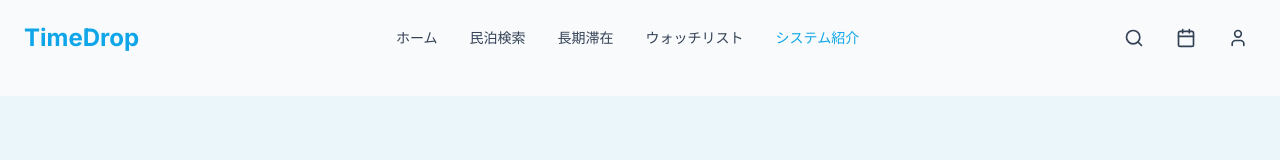
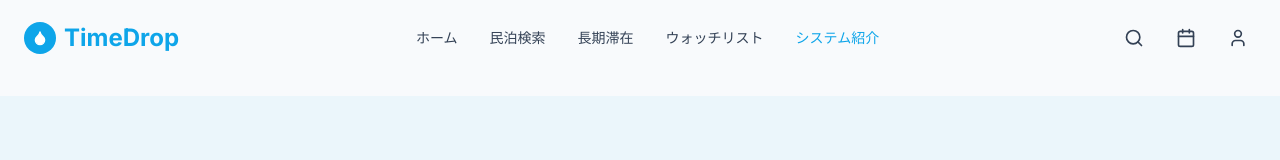
Before and after one commit to enablerdao/timedrop, a React (Vite) app: page /about in a window 1280 px wide. Shown: the top 160 px of the page. Built offline with nearby package versions, Linux system fonts and the light colour scheme.

Commit message:
Add logo to the application
Adds a logo to the top left corner of the application.

```diff
--- a/src/components/layout/Navbar.tsx
+++ b/src/components/layout/Navbar.tsx
@@ -1,7 +1,7 @@
 
 import React, { useState, useEffect } from 'react';
 import { Link, useLocation } from 'react-router-dom';
-import { Search, User, Calendar, Menu, X } from 'lucide-react';
+import { Search, User, Calendar, Menu, X, Clock, Droplet } from 'lucide-react';
 import { cn } from '@/lib/utils';
 
 const Navbar = () => {
@@ -39,6 +39,9 @@ const Navbar = () => {
     >
       <div className="flex items-center justify-between max-w-7xl mx-auto">
         <Link to="/" className="flex items-center space-x-2" onClick={closeMenu}>
+          <div className="flex items-center justify-center w-8 h-8 bg-timedrop-blue rounded-full overflow-hidden text-white">
+            <Droplet size={16} className="fill-white" />
+          </div>
           <span className="text-2xl font-bold text-timedrop-blue">TimeDrop</span>
         </Link>
 
```
